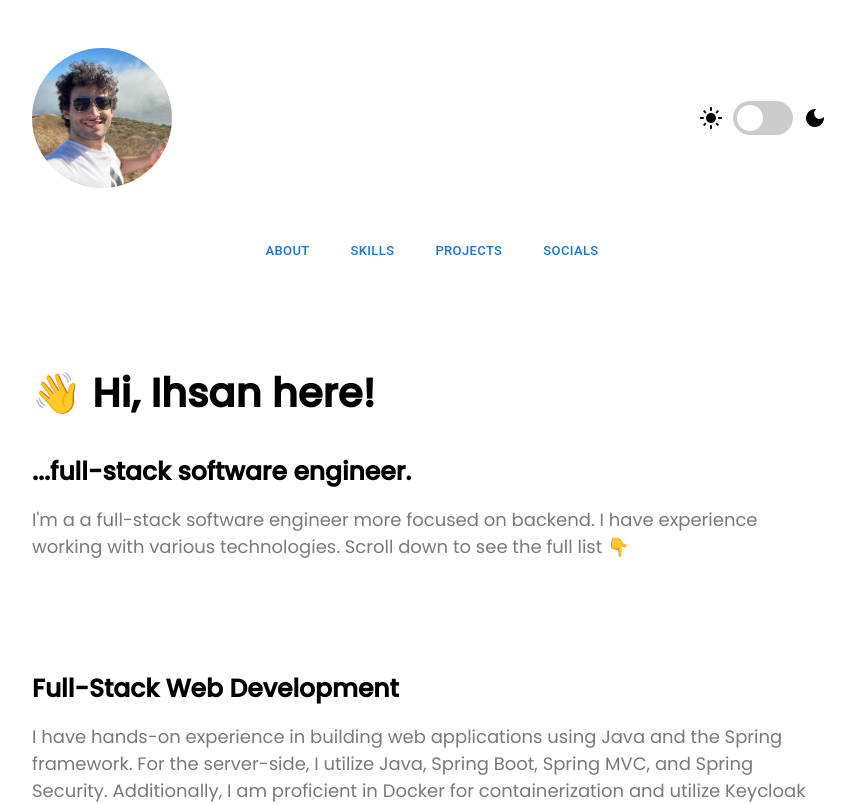
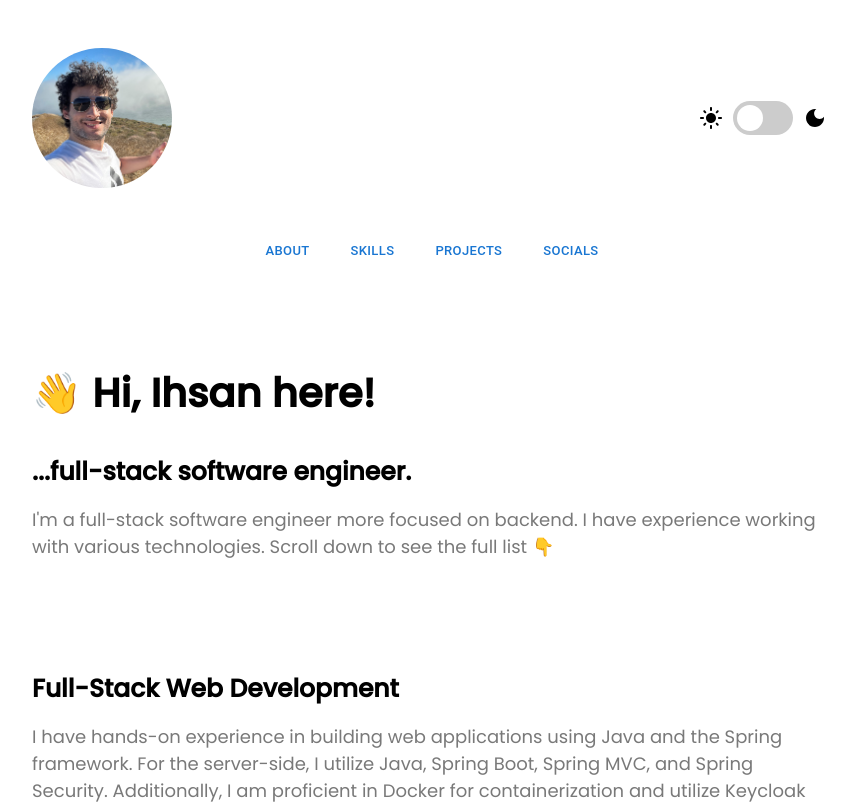
Before and after one commit to Ihsan-Hepsen/personal-website, a Next.js app: page / in a window 1280 px wide. Shown: the top 804 px of the page, without its empty margins (208-1063 px from the left). Built offline with nearby package versions, Linux system fonts and the light colour scheme.

Commit message:
fixed typo

```diff
--- a/components/static/AboutSection.tsx
+++ b/components/static/AboutSection.tsx
@@ -7,7 +7,7 @@ export default function AboutSection() {
                 ...full-stack software engineer.
             </h3>
             <p>
-                I'm a a full-stack software engineer more focused on backend. I have experience working with various technologies.
+                I'm a full-stack software engineer more focused on backend. I have experience working with various technologies.
                 Scroll down to see the full list 👇
             </p>
         </section>
```
